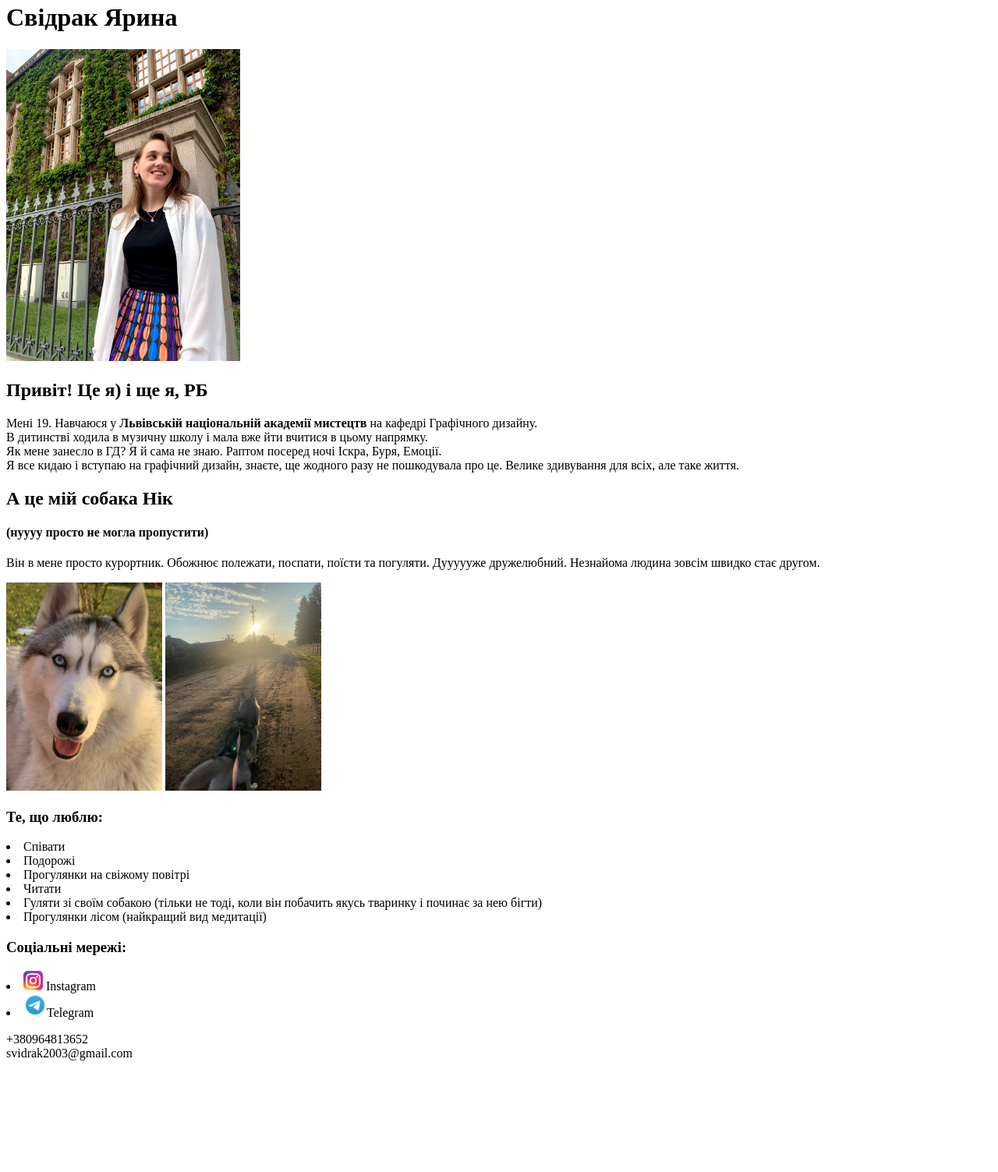
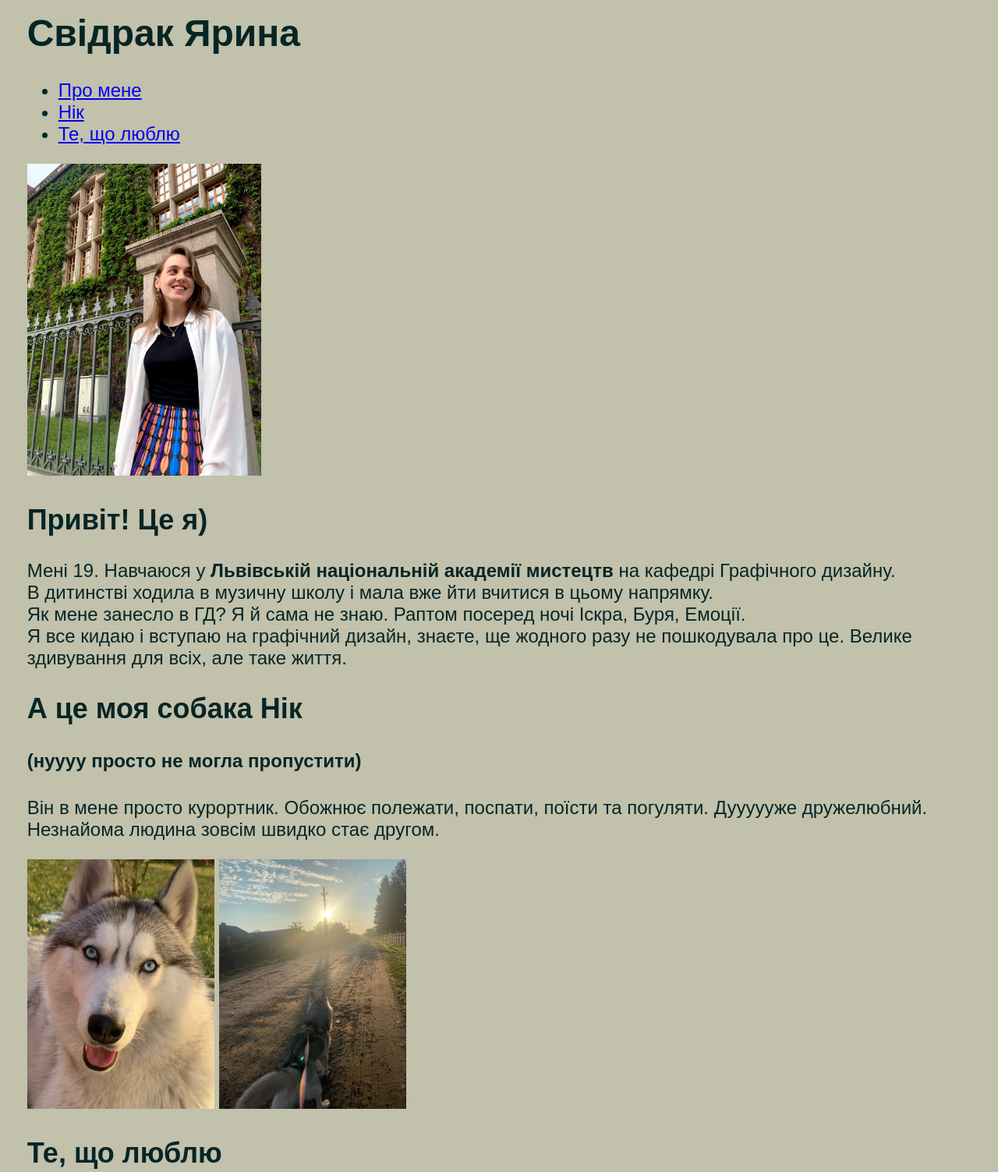
Before and after one commit to Yaryna557/yaryna557.github.io, a plain HTML site: page index.html in a window 1280 px wide. Shown: the part 17-1520 px from the top of the page at 78% size. Before the commit the page ends 1393 px from the top, so only its background shows below. Drawn offline with Linux system fonts and the light colour scheme.

Commit message:
added CSS

```diff
--- a/index.html
+++ b/index.html
@@ -4,41 +4,59 @@
     <title>Моя сторінка</title>
     <meta name="description" content="Навчаюся у Львівській національній академії мистецтв на кафедрі Графічного дизайну">
     <meta property="og:image" content="https://yaryna557.github.io/mi.jpg">
+    <link rel="stylesheet" href="./style.css"/>
   </head>
-  <a>
+
+  <body>
+
     <h1>Свідрак Ярина</h1>
+    <ul>
+      <li>
+        <a href="#me">Про мене</a>
+      </li>
+      <li>
+        <a href="#nik">Нік</a>
+      </li>
+      <li>
+      <a href="#hobby">Те, що люблю</a>
+    </li>
+    </ul>
     <img src="mi.jpg" width="300"></a>
-    <h2>Привіт! Це я) і ще я, РБ</h2>
+    <h2 id="me">Привіт! Це я)</h2>
+
   <p>
     Мені 19. Навчаюся у <b>Львівській національній академії мистецтв</b> на кафедрі Графічного
     дизайну. <br/>
     В дитинстві ходила в музичну школу і мала вже йти вчитися в цьому напрямку.<br/>
      Як мене занесло в ГД? Я й сама не знаю. Раптом посеред ночі Іскра, Буря, Емоції.<br/>
-     Я все кидаю і вступаю на графічний дизайн, знаєте, ще жодного разу не пошкодувала про це. Велике здивування для всіх, але таке життя. </p>
-  <h2>А це мій собака Нік</h2>
+     Я все кидаю і вступаю на графічний дизайн, знаєте, ще жодного разу не пошкодувала про це. Велике здивування для всіх, але таке життя.
+ </p>
+  <h2 id="nik">А це моя собака Нік</h2>
   <h4>(нуууу просто не могла пропустити)</h4>
   <p>
   Він в мене просто курортник. Обожнює полежати, поспати, поїсти та погуляти. Дуууууже дружелюбний. Незнайома людина зовсім швидко стає другом.
   </p>
-  <img src="Nik.jpg" width="200"> <img src="walk.jpg" width="200">
+  <img src="Nik.jpg" width="240"> <img src="walk.jpg" width="240">
   <p>
-    <h3><b>Те, що люблю:</b> </h3>
+    <h2 id="hobby">Те, що люблю</h2>
     <li>Співати </li>
     <li>Подорожі </li>
     <li>Прогулянки на свіжому повітрі </li>
     <li>Читати </li>
-    <li>Гуляти зі своїм собакою (тільки не тоді, коли він побачить якусь тваринку і починає за нею бігти)</li>
+    <li>Гуляти зі собакою (тільки не тоді, коли він побачить якусь тваринку і починає за нею бігти)</li>
     <li>Прогулянки лісом (найкращий вид медитації)</li>
  </p>
 
   <p>
     <h3>Соціальні мережі: </h3>
-    <li> <img src="instagram.png" width="25"<a href="https://instagram.com/yaryna_svidrak?igshid=YmMyMTA2M2Y=" target="blank"> Instagram </a>  </li>
-    <li> <img src="telegram.png" width="30" <a href="https://t.me/yaryna_svidrak" target="blank">Telegram</a>  </li>
+    <li> <img src="instagram.png" width="20" alt=""><a href="https://instagram.com/yaryna_svidrak?igshid=YmMyMTA2M2Y" target="_blank">Instagram</a> </li>
+    <li> <img src="telegram.png" width="20" alt=""> <a href="https://t.me/yaryna_svidrak" target="_blank">Telegram</a> </li>
 
     <p>
         +380964813652 <br/>
         svidrak2003@gmail.com
+    <p><a href="#top">Початок</a></p>
     </p>
   </p>
+</body>
 </html>
--- /dev/null
+++ b/style.css
@@ -0,0 +1,12 @@
+body{
+    font-size: 18pt;
+    background-color: rgb(193, 193, 172);
+    color: rgb(7, 37, 37);
+    font-family: Arial, Helvetica, sans-serif;
+    padding-left: 20pt;
+
+}
+
+html{
+    scroll-behavior: smooth;
+}
```
